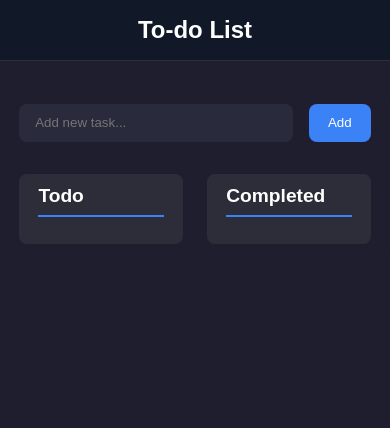
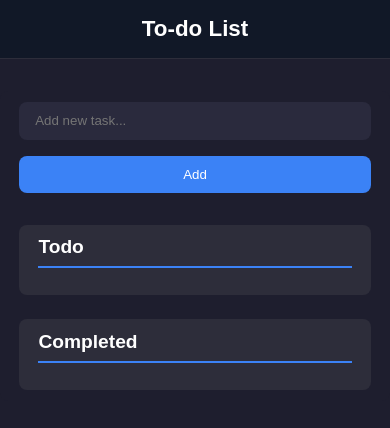
Before and after one commit to Amir-Adedeji/Todo-List, a plain HTML site: page index.html in a window 390 px wide. Drawn offline with Linux system fonts and the light colour scheme.

Commit message:
Todo responsiveness

```diff
--- a/styles.css
+++ b/styles.css
@@ -126,3 +126,22 @@
   .actions button:hover {
     color: #3B82F6;
   }
+
+  @media (max-width: 600px) {
+  .tasks {
+    grid-template-columns: 1fr; /* stack columns */
+  }
+  .navbar h1 {
+    font-size: 1.4rem;
+  }
+  .tasks h1 {
+    font-size: 1.2rem;
+  }
+  .container form {
+    flex-direction: column;
+  }
+  .container input[type="text"],
+  .container input[type="submit"] {
+    width: 100%;
+  }
+}
```
